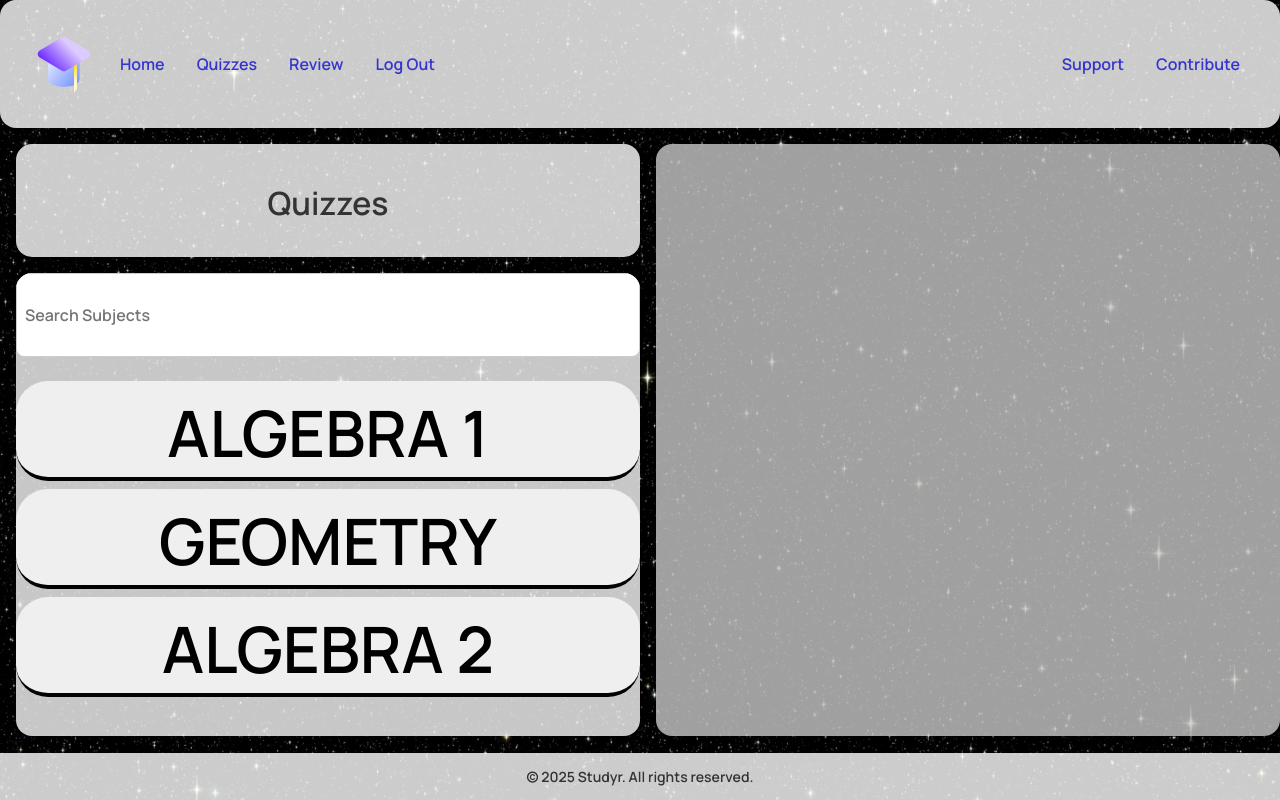
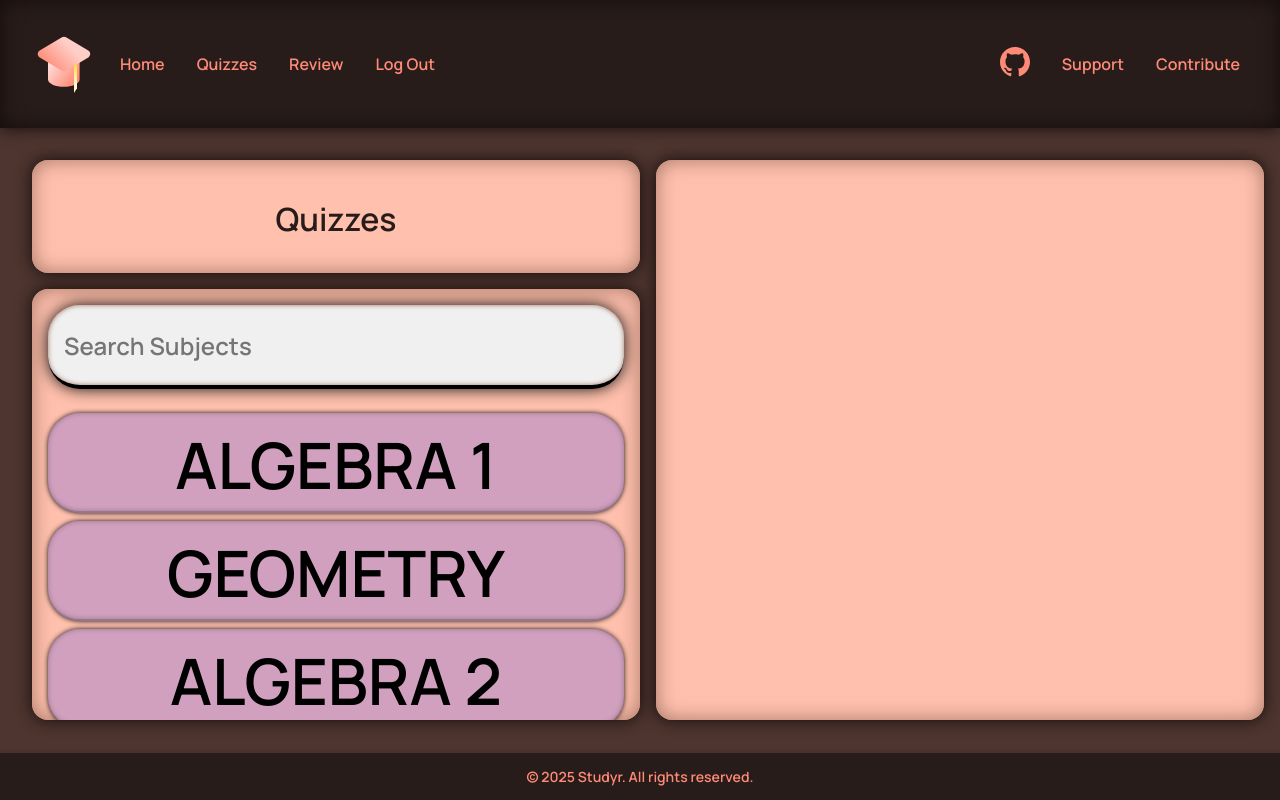
Before and after one commit to rialdcart098/CS50-Week-10, a Flask app: page /quizzes/ in a window 1280 px wide. Run offline with Flask 3, Linux system fonts and the light colour scheme; the visitor is signed in with stand-in values (Sample User, id 1).

Commit message:
Changed UI

```diff
--- a/static/style.css
+++ b/static/style.css
@@ -3,9 +3,10 @@ nav {
     justify-content: space-between;
     align-items: center;
     padding: 2rem;
-    background-color: rgba(255, 255, 255, 0.8);
-    box-shadow: 0 2px 4px rgba(0, 0, 0, 0.1);
-    border-radius: 1rem;
+    background-color: #271c19;
+    box-shadow:
+            0 0 15px #140a0a,
+            inset 0 0 20px #160c0b;
     margin: 0;
 
 }
@@ -41,9 +42,8 @@ button:active {
     filter: brightness(60%);
 }
 body {
-    background-color: #020202;
+    background-color: #55423d;
     font-family: "Manrope", sans-serif;
-    background-image: url('bg_images/backgroundImage.png');
 }
 body[class="main-body"]
 {
@@ -56,6 +56,7 @@ body[class="main-body"]
     padding: 0;
     background-size: cover;
     background-position: center;
+    background: #4e352f;
 }
 .error
 {
@@ -85,11 +85,11 @@ body[class="main-body"]
     max-width: 28rem;
     padding: 2rem;
     margin-bottom: 2rem;
-    border-style: solid;
-    border-color: aliceblue;
-    border-width: 0.25rem;
-    border-radius: 2rem;
-    background-color: rgb(249, 249, 249, 0.8);
+    border-radius: 0.5rem;
+    background-color: #ffc0ad;
+    box-shadow:
+            0 0 15px #140a0a,
+            inset 0 0 20px #a57666;
     box-sizing: border-box;
 }
 
@@ -104,29 +104,39 @@ body[class="main-body"]
     font-size: 2rem;
     font-weight: 800;
     margin-bottom: 1rem;
-    color: #333;
+    color: #271c19;
+}
+.nav-link {
+    font-family: "Manrope", sans-serif;
+    color: #ff8a77;
+    text-decoration: none;
+    padding: 0.25rem 0.5rem;
+    font-weight: bold;
+}
+.nav-link:hover {
+    color: #944a4a;
 }
 a
 {
-    color: #3434d0;
+    color: #9656a1;
     text-decoration: none;
     padding: 0.25rem 0.5rem;
     font-weight: bold;
 }
 a:hover
 {
-    color: #333333;
+    color: #462851;
 }
 footer {
     text-align: center;
-    background-color: rgba(255, 255, 255, 0.8);
+    background-color: #271c19;
     box-shadow: 0 -2px 4px rgba(0, 0, 0, 0.1);
     width: 100%;
     margin-bottom: 0;
     padding: 0;
     margin-top: auto;
     font-size: 0.875rem;
-    color: #333;
+    color: #ff8a77;
     z-index: 1000;
     position: static;
     bottom: auto;
@@ -137,11 +147,16 @@ input
     font-family: "Manrope", sans-serif;
     padding: 0.5rem;
     font-size: 1rem;
+    background: #fff3ec;
     border: 1px solid #ccc;
     border-radius: 0.5rem;
+    box-shadow: 0 0 8 0 #928e90;
     width: 100%;
     box-sizing: border-box;
     margin-bottom: 1rem;
+}
+input:focus {
+    box-shadow: 0 0 90 0 #9656a1;
 }
 .page-container {
   display: grid;
@@ -151,7 +166,7 @@ input
 
   height: calc(100vh - 4rem - 3rem - 4rem);
 
-  padding: 1rem;
+  padding: 2rem;
   box-sizing: border-box;
   overflow: hidden;
 }
@@ -159,10 +174,12 @@ input
 .page-head {
   grid-column: 1 / 2;
   grid-row: 1 / 2;
-  background: rgba(255,255,255,0.8);
   padding: 1rem;
   border-radius: 1rem;
-  box-shadow: 0 2px 4px rgba(0,0,0,0.1);
+    background-color: #ffc0ad;
+    box-shadow:
+            0 0 15px #140a0a,
+            inset 0 0 20px #a57666;
 }
 
 
@@ -170,10 +187,12 @@ input
     font-size: 2rem;
   grid-column: 2 / 3;
   grid-row: 1 / 3;
-  background: rgba(200,200,200,0.8);
+    background-color: #ffc0ad;
+    box-shadow:
+            0 0 15px #140a0a,
+            inset 0 0 20px #a57666;
   padding: 2rem;
   border-radius: 1rem;
-  box-shadow: 0 0 10px rgba(0,0,0,0.1);
 }
 
 
@@ -183,10 +202,12 @@ input
   gap: 0.5rem;
   overflow-y: auto;
   grid-row: 2 / 3;
-  background: rgba(249,249,249,0.8);
-  padding: 0;
+  padding: 1rem;
   border-radius: 1rem;
-  box-shadow: 0 0 10px rgba(0,0,0,0.1);
+    background-color: #ffc0ad;
+    box-shadow:
+            0 0 15px #140a0a,
+            inset 0 0 20px #a57666;
 }
 
 button[class="quiz-button"] {
@@ -194,11 +215,35 @@ button[class="quiz-button"] {
     padding: 0.5rem 1rem;
     border: none;
     border-radius: 2rem;
-    border-bottom-color: #020202;
-    border-bottom-width: 0.25rem;
+    background-color: #d1a0bf;
+    border-bottom-color: #98768c;
+    box-shadow:
+            0 0 5px #0f0f0f,
+            inset 0 0 5px #98768c;
+    border-bottom-width: 0.125rem;
     border-bottom-style: solid;
     font-size: 4rem;
 
+}
+button[class="quiz-button"]:hover {
+    filter: brightness(80%);
+    cursor: pointer;
+    color: #444;
+}
+#search {
+    font-family: "Manrope", sans-serif;
+    padding: 0.5rem 1rem;
+    border: none;
+    border-radius: 2rem;
+    background-color: #f0f0f0;
+    box-shadow:
+            0 0 15px #0f0f0f,
+            inset 0 0 5px #a57666;
+    border-bottom-width: 0.25rem;
+    border-bottom-style: solid;
+    font-size: 1.5rem;
+    width: 100%;
+    box-sizing: border-box;
 }
 
 .wrong {
--- a/templates/layout.html
+++ b/templates/layout.html
@@ -15,20 +15,23 @@
     <div class="nav-side">
         <img src="/static/bg_images/favicon.svg">
         {% if session['id'] %}
-            <a href="/">Home</a>
-            <a href="/quizzes">Quizzes</a>
-            <a href="/review">Review</a>
-            <a href="/logout">Log Out</a>
+            <a class="nav-link" href="/">Home</a>
+            <a class="nav-link" href="/quizzes">Quizzes</a>
+            <a class="nav-link" href="/review">Review</a>
+            <a class="nav-link" href="/logout">Log Out</a>
 <!--    TBA    <a href="/profile">Profile</a>-->
 <!--        <a href="/logout">Logout</a>-->
         {% else %}
-            <a href="/login">Login</a>
-            <a href="/signup">Register</a>
+            <a class="nav-link" href="/login">Login</a>
+            <a class="nav-link" href="/signup">Register</a>
         {% endif %}
     </div>
     <div class="nav-side">
-        <a href="/support">Support</a>
-        <a href="/contribute">Contribute</a>
+        <a class="nav-link" href="https://github.com/rialdcart098/CS50-Week-10">
+            <img src="/static/bg_images/Vector.svg" width="30px" height="30px" alt="GitHub Logo">
+        </a>
+        <a class="nav-link" href="/support">Support</a>
+        <a class="nav-link" href="/contribute">Contribute</a>
     </div>
 
 </nav>
```
Also changed, not shown: other parts of static/style.css (+40 -29 lines), static/bg_images/Vector.svg (added), static/bg_images/favicon.svg.
